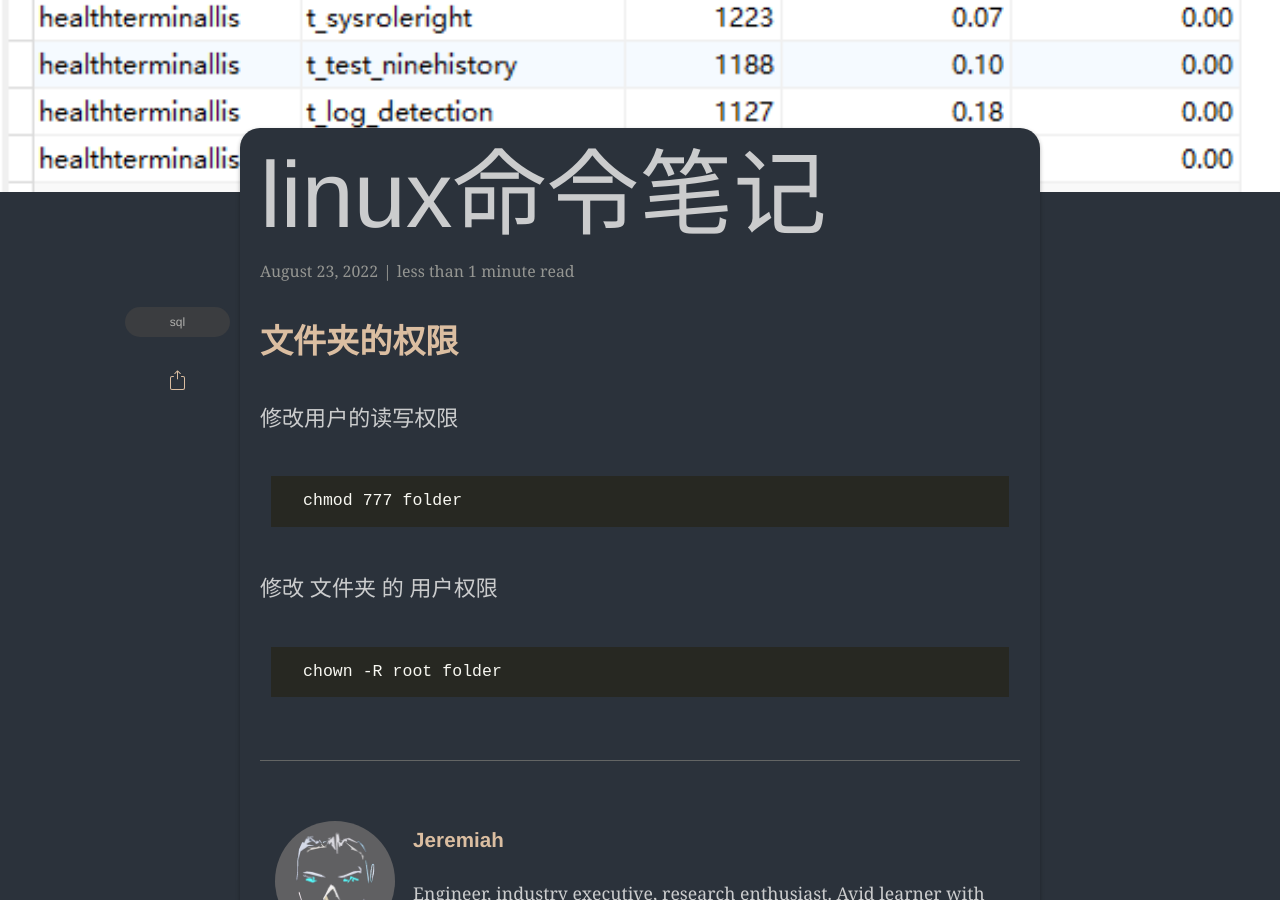
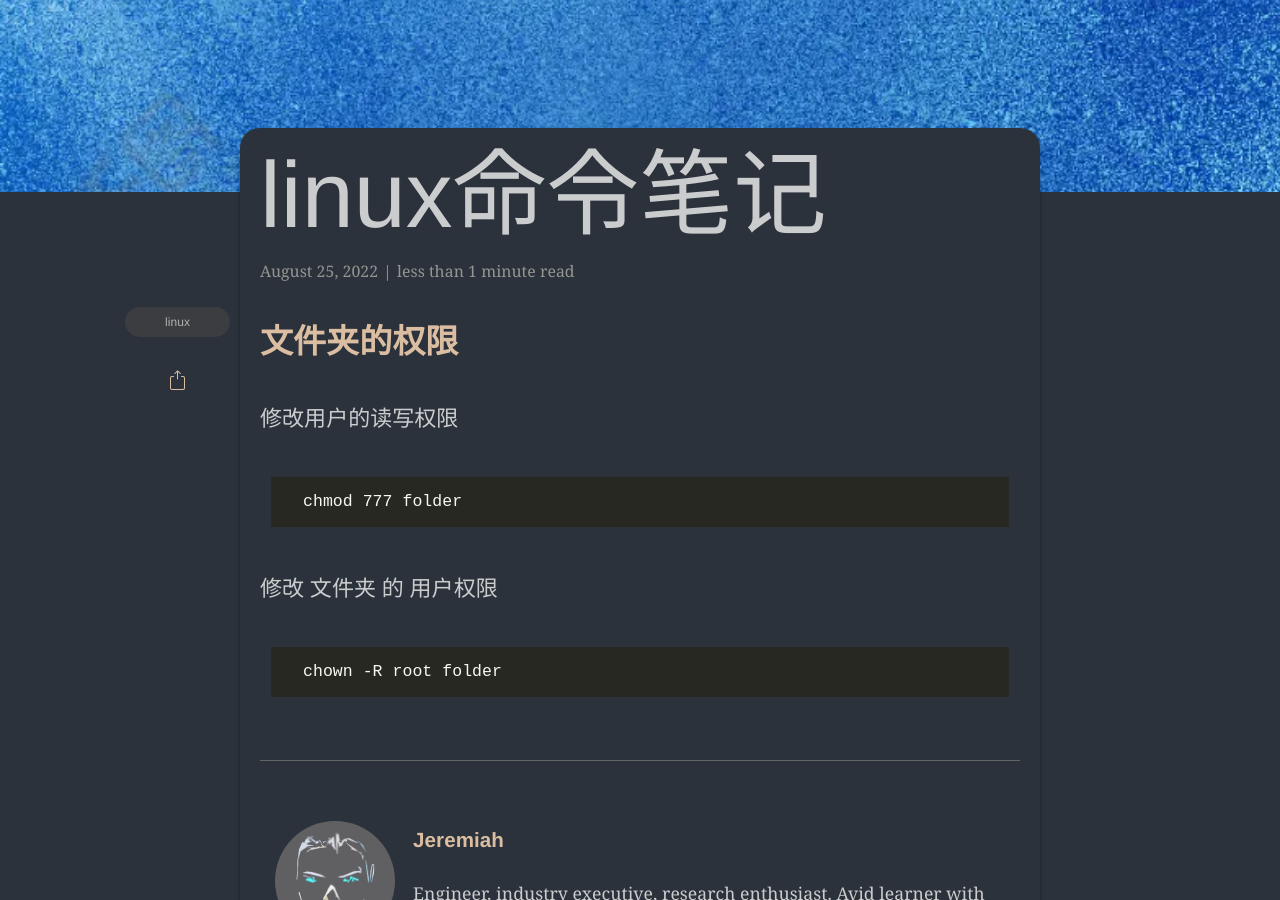
Before and after one commit to JeremiahXu/jeremiahxu.github.io, a Jekyll site: the page built from _posts/2022-08-25-linux命令笔记.md, in a window 1280 px wide and 900 px high, scrolled down 481 px. Built offline with Jekyll 4.4.1, drawn with Linux system fonts in a browser that asks for light colours; some web fonts are replaced.

Commit message:
上传默认图片

```diff
--- a/_posts/2022-08-25-linux命令笔记.md
+++ b/_posts/2022-08-25-linux命令笔记.md
@@ -3,10 +3,10 @@ layout: post
 read_time: true
 show_date: true
 title: linux命令笔记
-date: 2022-08-23 09:04:09 +0800
+date: 2022-08-25 09:04:09 +0800
 description: 想知道mysql库中，哪个表最大，有多少行数据。
-img: posts/20220823/Snipaste_2022-08-23_09-01-53.png
-tags: [sql]
+img: posts/default/Snipaste_2022-08-29_11-11-56.png
+tags: [linux]
 author: Jeremiah
 github:
 ---
```
Also changed, not shown: assets/img/posts/default/Snipaste_2022-08-29_11-11-11.png (added), assets/img/posts/default/Snipaste_2022-08-29_11-11-56.png (added), assets/img/posts/default/Snipaste_2022-08-29_11-13-12.png (added), assets/img/posts/default/Snipaste_2022-08-29_11-13-46.png (added).
